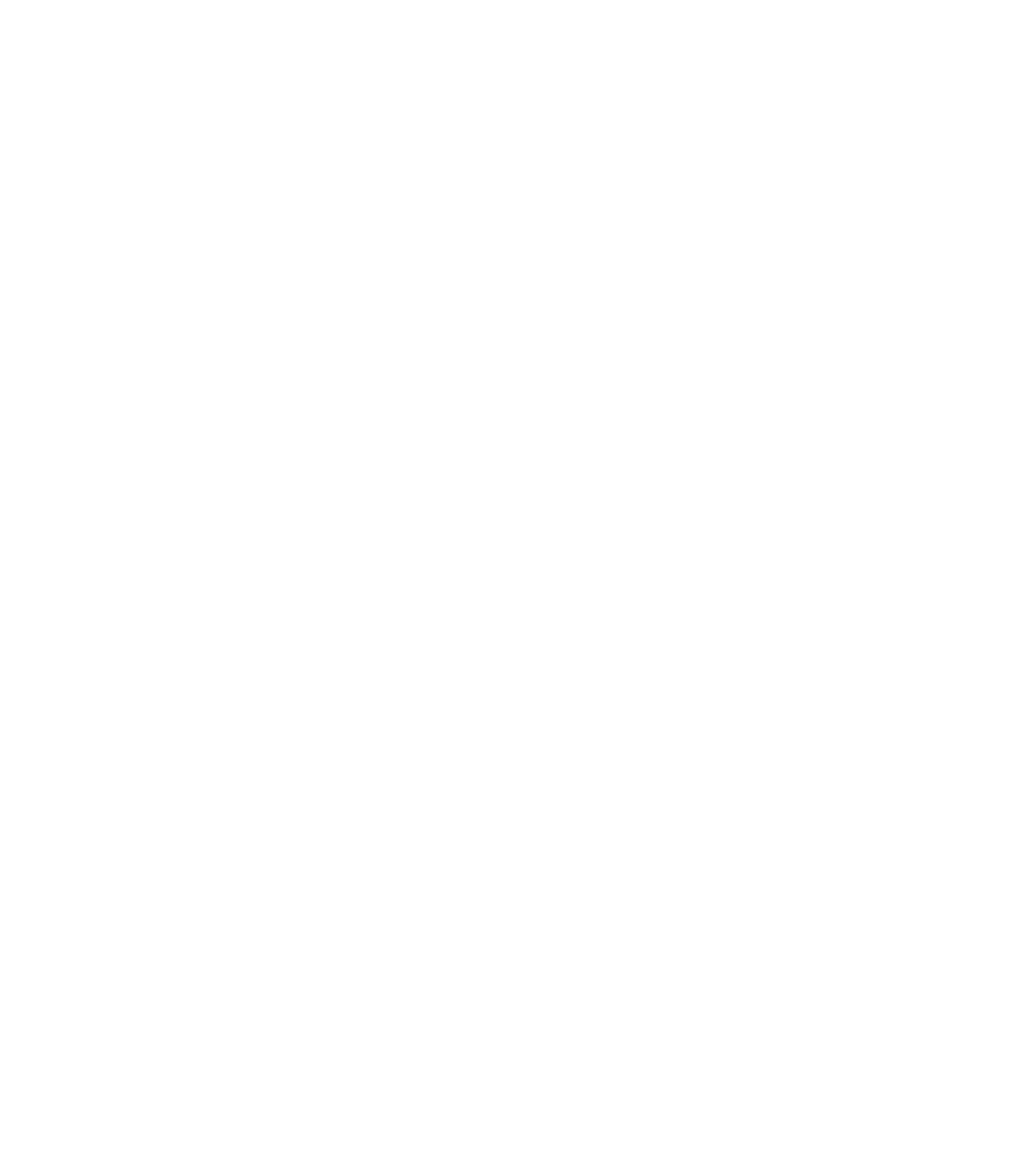
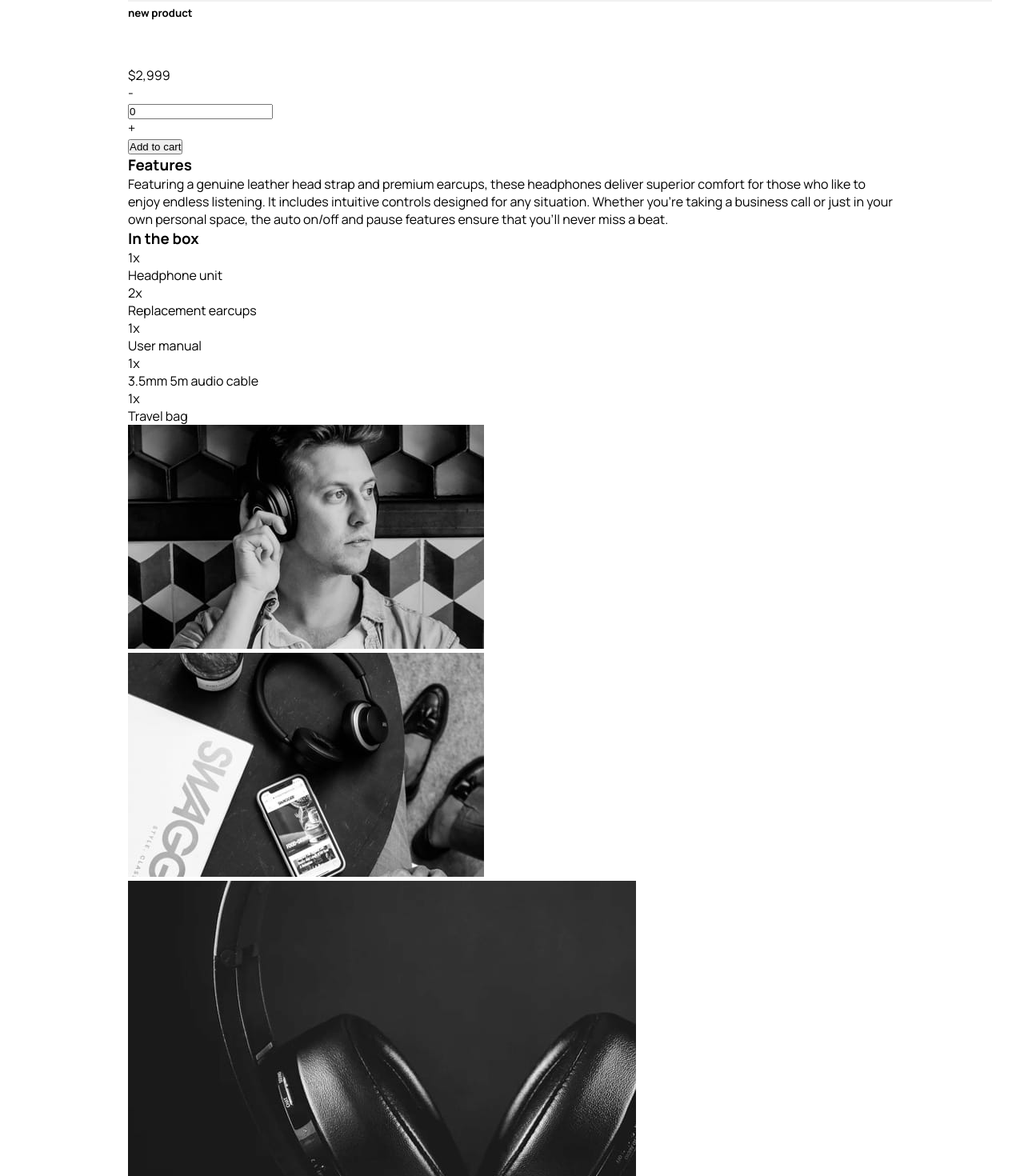
Before and after one commit to AntoanetaYordanova/Audiophile, a React (Create React App) app: page /products/x99-mark-2 in a window 1280 px wide. Shown: the part 1320-2790 px from the top of the page at 80% size. Before the commit the page ends 800 px from the top, so only its background shows below. Built offline with nearby package versions, Linux system fonts and the light colour scheme.

Commit message:
details template created and XX99Mark page started

```diff
--- a/src/App.js
+++ b/src/App.js
@@ -6,6 +6,7 @@ import HeadphonesCatalog from './components/Headphones/HeadphonesCatalog/Headpho
 import styles from './App.module.css';
 import SpeakersCatalog from './components/Speakers/SpeakersCatalog/SpeakersCatalog';
 import EarphonesCatalog from './components/Earphones/EarphonesCatalog/EarphonesCatalog';
+import XX99Mark from './components/Details/XX99Mark';
 
 function App() {
     return (
@@ -20,7 +21,7 @@ function App() {
                         <Route path='earphones' element={<EarphonesCatalog/>}/>
                     </Route>
                     <Route path='products'>
-                        <Route path='x99-mark-2'/>
+                        <Route path='x99-mark-2' element={<XX99Mark/>}/>
                         <Route path='xx99-mark-1'/>
                         <Route path='xx59'/>
                         <Route path='zx9-speaker'/>
--- /dev/null
+++ b/src/components/Details/Template.js
@@ -0,0 +1,95 @@
+import styles from './Template.module.css';
+import CatalogMenu from '../Shared/CatalogMenu/CatalogMenu';
+import DescriptionSection from '../Shared/DescriptionSection/DescriptionSection';
+
+const Template = (props) => {
+    const mainPhoto = props.mainPhoto;
+    const title = props.title;
+    const description = props.desctirpion;
+    const price = props.price;
+    const features = props.features;
+    const inTheBox = props.inTheBox;
+    const inTheBoxPrint = inTheBox.map((e, i) => {
+        return (
+            <div key={i}>
+                <p>{e.quantity}x</p>
+                <p>{e.title}</p>
+            </div>
+        );
+    });
+    const sidePhotoOne = props.sidePhotoOne;
+    const sidePhotoTwo = props.sidePhotoTwo;
+    const sidePhotoThree = props.sidePhotoThree;
+    const mayLikePhotoOne = props.mayLikeOne.image;
+    const mayLikePhotoTwo = props.mayLikeTwo.image;
+    const mayLikePhotoThree = props.mayLikeThree.image;
+    const mayLikeTitleOne = props.mayLikeOne.title;
+    const mayLikeTitleTwo = props.mayLikeTwo.title;
+    const mayLikeTitleThree = props.mayLikeThree.title;
+    return (
+        <div className={styles.mainContainer}>
+            <button className={styles.goBackBtn}>Go Back</button>
+            <div className="flexboxContainer">
+                <div className="headerImgWrapper">
+                    <img src={mainPhoto} alt="headhpones-img" />
+                </div>
+                <article className="headerContentWrapper">
+                    {props.isNewProduct ? (
+                        <h5 className={styles.overline}>new product</h5>
+                    ) : null}
+                    <h1>{title}</h1>
+                    <p>{description}</p>
+                    <p>${price}</p>
+                    <div className={styles.numberPicker}>
+                        <div id="minus">-</div>
+                        <input type="text" id="number" defaultValue="0" />
+                        <div id="plus">+</div>
+                        <button>Add to cart</button>
+                    </div>
+                </article>
+            </div>
+            <div className="flexboxContainer">
+                <article>
+                    <h3>Features</h3>
+                    <p>{features}</p>
+                </article>
+                <article>
+                    <h3>In the box</h3>
+                    {inTheBoxPrint}
+                </article>
+            </div>
+            <div className={styles.gallerySection}>
+                <div className={styles.galleryImgContainer}>
+                    <img src={sidePhotoOne} alt="gallery-img" />
+                </div>
+                <div className={styles.galleryImgContainer}>
+                    <img src={sidePhotoTwo} alt="gallery-img" />
+                </div>
+                <div className={styles.galleryImgContainer}>
+                    <img src={sidePhotoThree} alt="gallery-img" />
+                </div>
+            </div>
+            <h3>You may also like</h3>
+            <section className={styles.youMayLikeSection}>
+                <div>
+                    <div className={styles.imgWrapper}>
+                        <img src={mayLikePhotoOne} alt='may-like-img' />
+                        <p>{mayLikeTitleOne}</p>
+                    </div>
+                    <div className={styles.imgWrapper}>
+                        <img src={mayLikePhotoTwo} alt='may-like-img' />
+                        <p>{mayLikeTitleTwo}</p>
+                    </div>
+                    <div className={styles.imgWrapper}>
+                        <img src={mayLikePhotoThree} alt='may-like-img' />
+                        <p>{mayLikeTitleThree}</p>
+                    </div>
+                </div>
+            </section>
+            <CatalogMenu/>
+            <DescriptionSection/>
+        </div>
+    );
+};
+
+export default Template;
--- /dev/null
+++ b/src/components/Details/Template.module.css
@@ -0,0 +1,19 @@
+@import url("https://fonts.googleapis.com/css2?family=Manrope:wght@200;300;400;500;600;700;800&display=swap");
+.mainContainer {
+  width: 75%;
+  margin: 4% auto;
+}
+
+.goBackBtn {
+  font-size: 15px;
+  font-weight: 500;
+  border: none;
+  background: #fff;
+  color: #7D7D7D;
+}
+
+.goBackBtn:hover {
+  cursor: pointer;
+  color: #D87D4A;
+}
+/*# sourceMappingURL=Template.module.css.map */
--- /dev/null
+++ b/src/components/Details/Template.module.scss
@@ -0,0 +1,10 @@
+@import '../../../public/styles/core';
+
+.mainContainer {
+    width: $wrapper-width;
+    margin: 4% auto;
+}
+
+.goBackBtn {
+    @include btnGoBack;
+}
--- /dev/null
+++ b/src/components/Details/XX99Mark.js
@@ -0,0 +1,58 @@
+import Template from './Template';
+
+const XX99Mark = () => {
+    const title = 'xx99 mark II headphones';
+    const mainPhoto =
+        '/images/product-xx99-mark-two-headphones/desktop/image-product.jpg';
+    const description =
+        ' The new XX99 Mark II headphones is the pinnacle of pristine audio. It redefines your premium headphone experience by reproducing the balanced depth and precision of studio-quality sound.';
+    const price = '2,999';
+    const features =
+        'Featuring a genuine leather head strap and premium earcups, these headphones deliver superior comfort for those who like to enjoy endless listening. It includes intuitive controls designed for any situation. Whether you’re taking a business call or just in your own personal space, the auto on/off and pause features ensure that you’ll never miss a beat.';
+    const inTheBox = [
+        { title: 'Headphone unit', quantity: '1' },
+        { title: 'Replacement earcups', quantity: '2' },
+        { title: 'User manual', quantity: '1' },
+        { title: '3.5mm 5m audio cable', quantity: '1' },
+        { title: 'Travel bag', quantity: '1' },
+    ];
+    const sidePhotoOne =
+        '/images/product-xx99-mark-two-headphones/desktop/image-gallery-1.jpg';
+    const sidePhotoTwo =
+        '/images/product-xx99-mark-two-headphones/desktop/image-gallery-2.jpg';
+    const sidePhotoThree =
+        '/images/product-xx99-mark-two-headphones/desktop/image-gallery-3.jpg';
+    const mayLikeOne = {
+        title: 'XX99 Mark I',
+        image: '/images/shared/desktop/image-xx99-mark-one-headphones.jpg',
+    };
+    const mayLikeTwo = {
+        title: 'XX59',
+        image: '/images/shared/desktop/image-xx59-headphones.jpg' };
+    const mayLikeThree = {
+        title: 'ZX9 speaker',
+        image: '/images/shared/desktop/image-zx9-speaker.jpg',
+    };
+
+    return (
+        <>
+            <Template
+                title={title}
+                mainPhoto={mainPhoto}
+                description={description}
+                price={price}
+                features={features}
+                inTheBox={inTheBox}
+                sidePhotoOne={sidePhotoOne}
+                sidePhotoTwo = {sidePhotoTwo}
+                sidePhotoThree = {sidePhotoThree}
+                mayLikeOne = {mayLikeOne}
+                mayLikeTwo = {mayLikeTwo}
+                mayLikeThree = {mayLikeThree}
+                isNewProduct = {true}
+            />
+        </>
+    );
+};
+
+export default XX99Mark;
```
Also changed, not shown: public/styles/_core.scss (+13 -0 lines), 2 other files (tests, documents, lock files or other folders).
